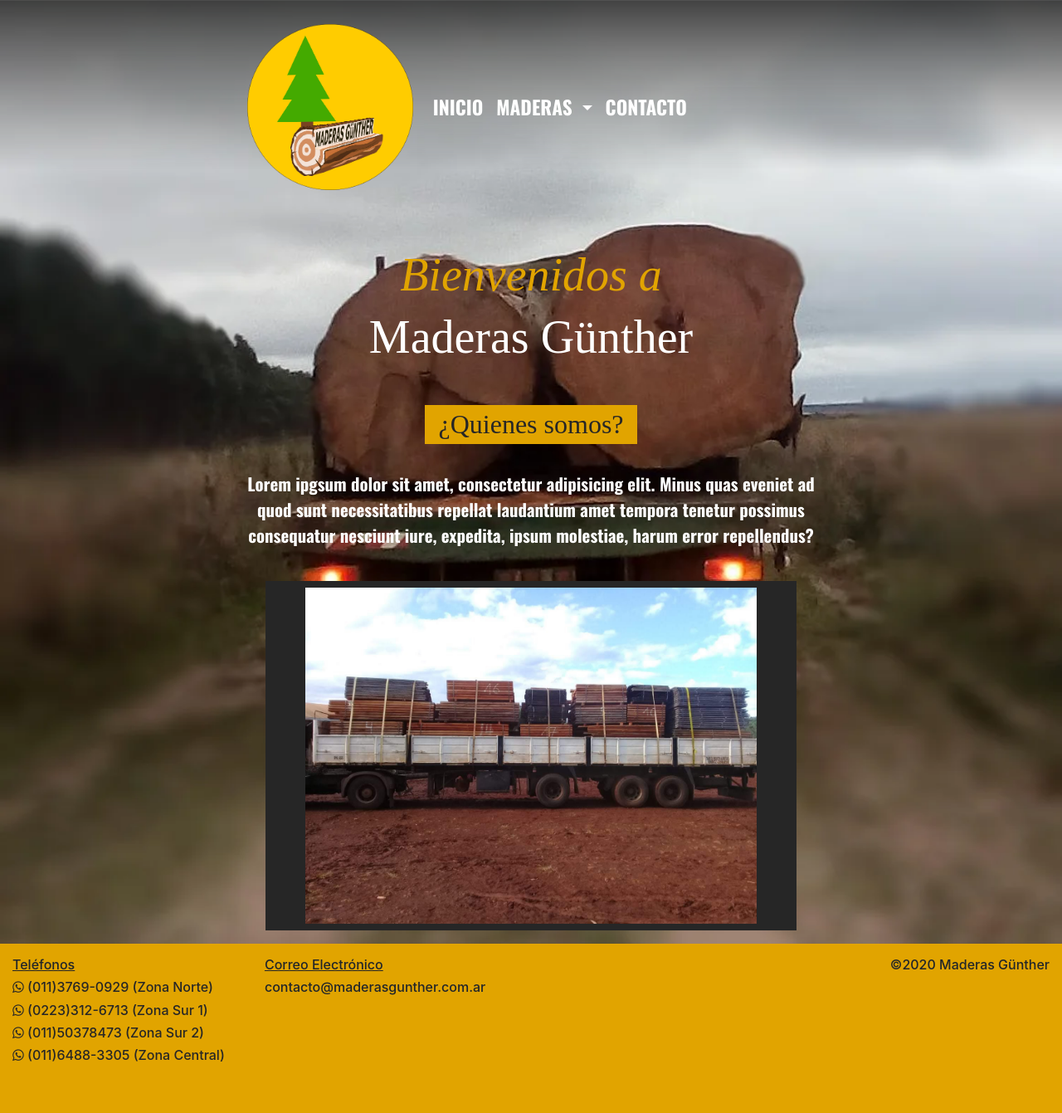
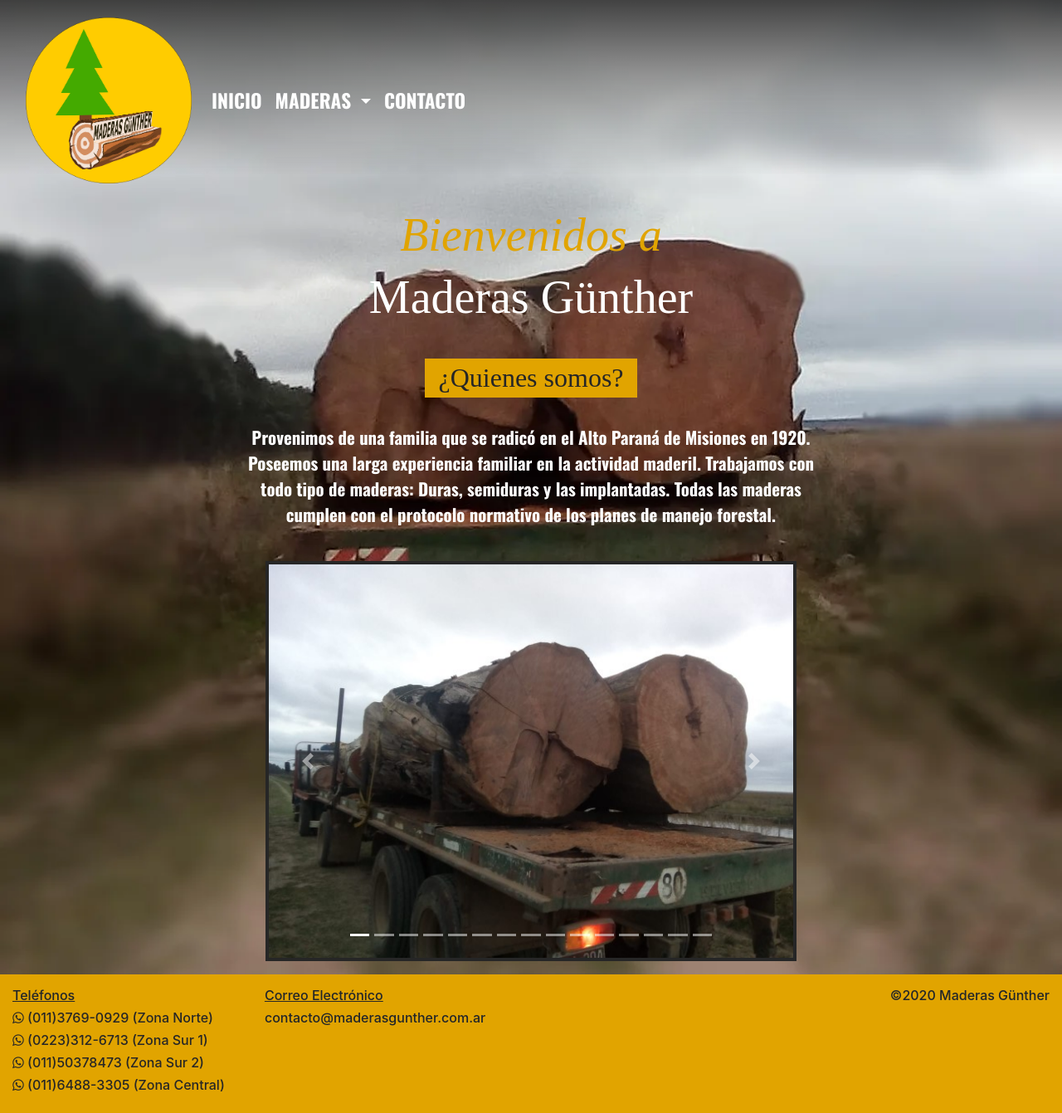
Before and after one commit to Gumio94/MaderasGunther, a PHP site: page / in a window 1280 px wide. Shown: the whole page at 83% size. Before the commit the page ends 1279 px from the top, so only its background shows below. Run offline with PHP 8.4, Linux system fonts and the light colour scheme; some libraries are stand-ins or nearby versions; some web fonts are replaced.

Commit message:
error mio
corregí un error, acualice varias veses y el index seguia el primero que teníamos, cuando actalice se rompió todo , es por eso que no veia las 16 fotos.

```diff
--- a/index.php
+++ b/index.php
@@ -1,37 +1,113 @@
+
 <?php include "inc/header.php"?>
+
+<div class="degrade">
 <body>
 <div class="container-fluid cuerpo">
     <div class="row justify-content-md-center">
-        <div class="col-sm-7 py-3 barra">
+        <div class="col-12 py-2 barra">
+
             <?php include "inc/navbar.php"?>
         </div>
-        <div class="col-md-7 py-3 my-4">
+        <div class="col-md-7 pb-2 mt-2 mb-4">
+
             <h1 class="text-center amarillo">Bienvenidos a</h1>
             <h1 class="text-center">Maderas Günther</h1>
         </div>
+
         <div class="col-md-7 pb-3 ">
             <div class="d-flex justify-content-center">
                 <h2 class="negro bg-amarillo px-3 py-1 d-inline">¿Quienes somos?</h2>
             </div>
-            <p class="text-center my-4">Lorem ipgsum dolor sit amet, consectetur adipisicing elit. Minus quas eveniet ad quod sunt necessitatibus repellat laudantium amet tempora tenetur possimus consequatur nesciunt iure, expedita, ipsum molestiae, harum error repellendus?</p>
-        </div>
-        <div class="col-md-6 mb-3 px-5 py-2 bg-negro">
-            <div id="carouselExampleSlidesOnly" class="carousel slide mx-auto" data-ride="carousel">
+                <p class="text-center my-4">Provenimos de una familia que se radicó en el Alto Paraná de Misiones en 1920.
+Poseemos una larga experiencia familiar en la actividad maderil.
+Trabajamos con todo tipo de maderas: Duras, semiduras y las implantadas.
+Todas las maderas cumplen con el protocolo normativo de los planes de manejo forestal.</p>
+
+            </div>
+            <div class="col-md-8 col-lg-6 mb-3 px-1 py-1 bg-negro">
+            <div id="fotos" class="carousel slide mx-auto" data-ride="carousel">
+                <ol class="carousel-indicators">
+                    <li data-target="#fotos" data-slide-to="0" class="active"></li>
+                    <li data-target="#fotos" data-slide-to="1"></li>
+                    <li data-target="#fotos" data-slide-to="2"></li>
+                    <li data-target="#fotos" data-slide-to="3"></li>
+                    <li data-target="#fotos" data-slide-to="4"></li>
+                    <li data-target="#fotos" data-slide-to="5"></li>
+                    <li data-target="#fotos" data-slide-to="6"></li>
+                    <li data-target="#fotos" data-slide-to="7"></li>
+                    <li data-target="#fotos" data-slide-to="8"></li>
+                    <li data-target="#fotos" data-slide-to="9"></li>
+                    <li data-target="#fotos" data-slide-to="10"></li>
+                    <li data-target="#fotos" data-slide-to="11"></li>
+                    <li data-target="#fotos" data-slide-to="12"></li>
+                    <li data-target="#fotos" data-slide-to="13"></li>
+                    <li data-target="#fotos" data-slide-to="14"></li>
+                </ol>
                 <div class="carousel-inner">
                     <div class="carousel-item active">
-                        <img src="img/gallery/camiondi1.jpg" class="d-block w-100" alt="...">
+                        <img src="img/gallery/1.jpeg" srcset="img/gallery/1min.jpeg 300w" class="d-block w-100" alt="...">
                     </div>
                     <div class="carousel-item">
-                        <img src="img/2.jpg" class="d-block w-100" alt="...">
+                        <img src="img/gallery/2.jpeg" srcset="img/gallery/2min.jpeg 300w" class="d-block w-100" alt="...">
                     </div>
                     <div class="carousel-item">
-                        <img src="img/3.jpg" class="d-block w-100" alt="...">
+                        <img src="img/gallery/3.jpeg" srcset="img/gallery/3min.jpeg 300w" class="d-block w-100" alt="...">
+                    </div>
+                    <div class="carousel-item">
+                        <img src="img/gallery/5.jpeg" srcset="img/gallery/5min.jpeg 300w" class="d-block w-100" alt="...">
+                    </div>
+                    <div class="carousel-item">
+                        <img src="img/gallery/6.jpeg" srcset="img/gallery/6min.jpeg 300w" class="d-block w-100" alt="...">
+                    </div>
+                    <div class="carousel-item">
+                        <img src="img/gallery/7.jpeg" srcset="img/gallery/7min.jpeg 300w" class="d-block w-100" alt="...">
+                    </div>
+                    <div class="carousel-item">
+                        <img src="img/gallery/8.jpeg" srcset="img/gallery/8min.jpeg 300w" class="d-block w-100" alt="...">
+                    </div>
+                    <div class="carousel-item">
+                        <img src="img/gallery/9.jpeg" srcset="img/gallery/9min.jpeg 300w" class="d-block w-100" alt="...">
+                    </div>
+                    <div class="carousel-item">
+                        <img src="img/gallery/10.jpeg" srcset="img/gallery/10min.jpeg 300w" class="d-block w-100" alt="...">
+                    </div>
+                    <div class="carousel-item">
+                        <img src="img/gallery/11.jpeg" srcset="img/gallery/11min.jpeg 300w" class="d-block w-100" alt="...">
+                    </div>
+                    <div class="carousel-item">
+                        <img src="img/gallery/12.jpeg" srcset="img/gallery/12min.jpeg 300w" class="d-block w-100" alt="...">
+                    </div>
+                    <div class="carousel-item">
+                        <img src="img/gallery/13.jpeg" srcset="img/gallery/13min.jpeg 300w" class="d-block w-100" alt="...">
+                    </div>
+                    <div class="carousel-item">
+                        <img src="img/gallery/14.jpeg" srcset="img/gallery/14min.jpeg 300w" class="d-block w-100" alt="...">
+
+                    </div>
+                    <div class="carousel-item">
+                        <img src="img/gallery/15.jpeg" srcset="img/gallery/15min.jpeg 300w" class="d-block w-100" alt="...">
+
+                    </div>
+                    <div class="carousel-item">
+                        <img src="img/gallery/16.jpeg" srcset="img/gallery/16min.jpeg 300w" class="d-block w-100" alt="...">
+
                     </div>
                 </div>
+                <a class="carousel-control-prev" href="#fotos" role="button" data-slide="prev">
+                    <span class="carousel-control-prev-icon" aria-hidden="true"></span>
+                    <span class="sr-only">Anterior</span>
+                </a>
+                <a class="carousel-control-next" href="#fotos" role="button" data-slide="next">
+                    <span class="carousel-control-next-icon" aria-hidden="true"></span>
+                    <span class="sr-only">Siguiente</span>
+                </a>
             </div>
         </div>
     </div>
 </div>
+</div>
+</div>
 
 </body>
 <?php include "inc/footer.php"?>
```
Also changed, not shown: img/gallery/camiondi.jpg (renamed from img/gallery/camiondi1.jpg).
